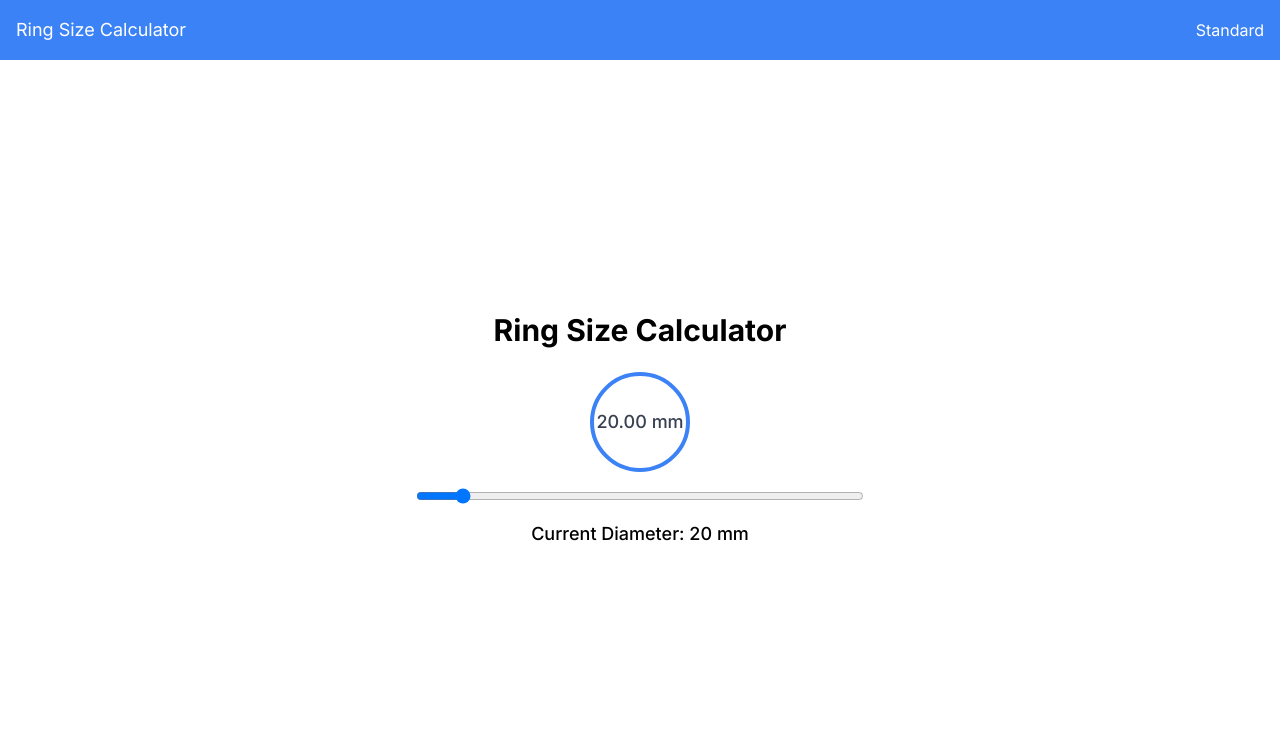
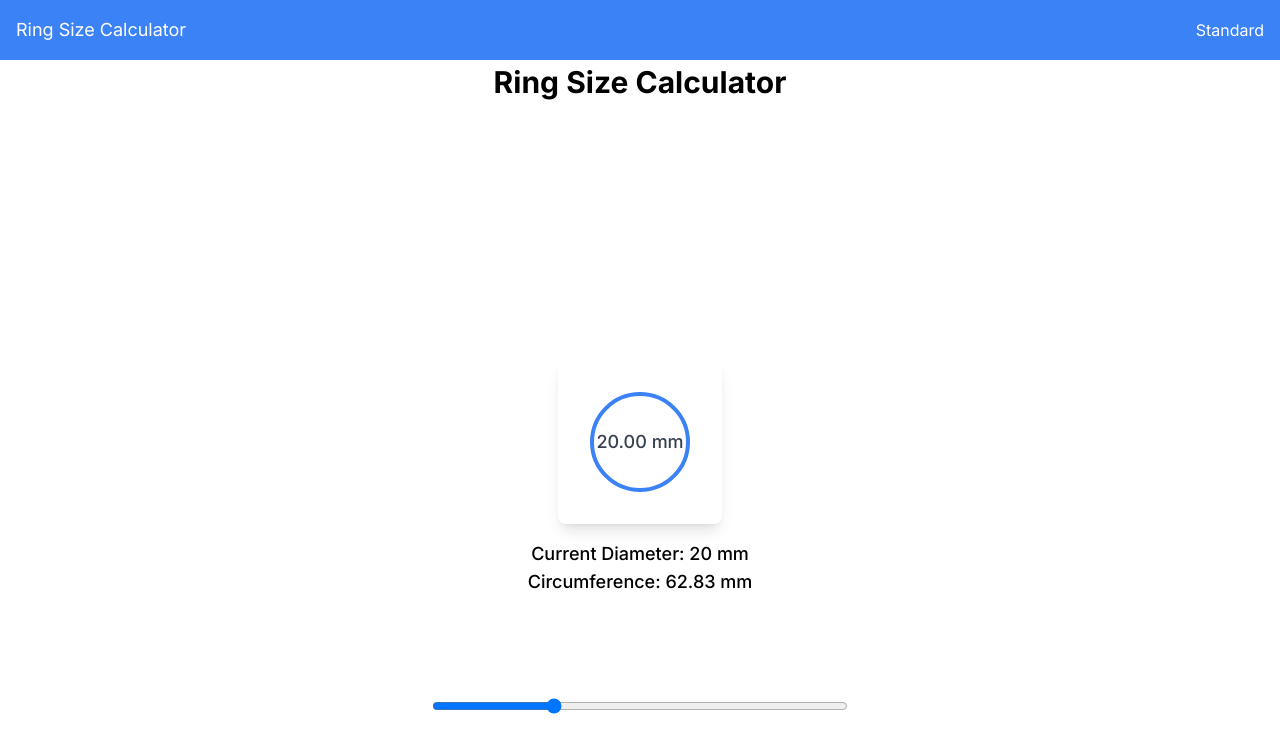
Before and after one commit to zabi076/RingSize_Calculator, a Next.js app: page / in a window 1280 px wide. Shown: the top 752 px of the page. Built offline with nearby package versions, Linux system fonts and the light colour scheme.

Commit message:
circumfernce added

```diff
--- a/src/app/page.tsx
+++ b/src/app/page.tsx
@@ -13,15 +13,19 @@ export default function Home() {
   // Increase the conversion factor for a larger circle
   const diameterInPixels = diameter * 5; // Adjusting the conversion factor to 5 for a larger circle
 
+  // Calculate the circumference of the circle
+  const circumference = (Math.PI * diameter).toFixed(2); // Circumference in mm
+
   return (
     <div className="min-h-screen flex flex-col">
       <Navbar /> {/* Include the Navbar at the top */}
 
       <div className="flex flex-col items-center justify-center flex-grow p-4 text-center">
-        <h1 className="text-2xl md:text-3xl mb-6 font-bold">Ring Size Calculator</h1>
+        <h1 className="text-2xl md:text-3xl mb-6 font-bold fixed top-16">Ring Size Calculator</h1> {/* Fixed title */}
 
-        <div className="flex flex-col items-center justify-center space-y-4 w-full max-w-md mx-auto">
-          {/* Circle with only a border */}
+        {/* Card-like div containing the circle */}
+        <div className="bg-white shadow-lg rounded-lg p-8 mt-24"> {/* Added card-like background */}
+          <div className="relative w-full flex justify-center"> {/* Centered and positioned div */}
             <div
               className="border-4 border-blue-500 rounded-full flex items-center justify-center"
               style={{
@@ -34,20 +38,25 @@ export default function Home() {
                 {diameter.toFixed(2)} mm
               </p>
             </div>
+          </div>
+        </div>
 
-          {/* Slider */}
+        {/* Fixed slider */}
+        <div className="fixed bottom-16 w-full max-w-md mx-auto p-4"> {/* Fixed position for the slider */}
           <input
             type="range"
-            min="18"  // Set the minimum value to 18 mm
-            max="40"  // Set the maximum value to 40 mm
+            min="14"  // Set the minimum value to 14 mm
+            max="35"  // Set the maximum value to 35 mm
             value={diameter}
             onChange={handleSliderChange}
             className="w-full"
           />
         </div>
 
+        {/* Display the circumference below the circle */}
         <div className="mt-4">
           <p className="text-sm md:text-lg font-medium">Current Diameter: {diameter} mm</p>
+          <p className="text-sm md:text-lg font-medium">Circumference: {circumference} mm</p>
         </div>
       </div>
     </div>
```
Lines whose indentation alone changed are shown as unchanged.
